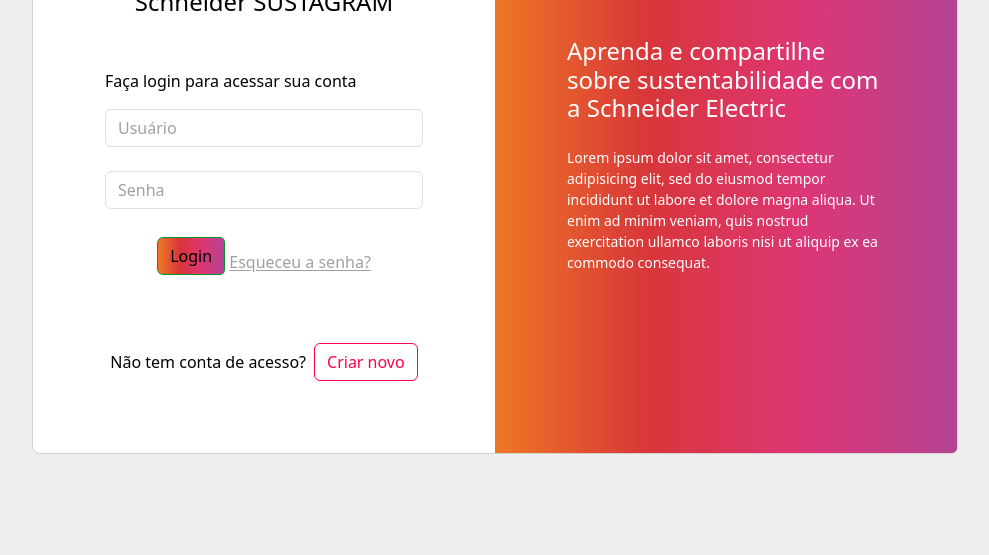
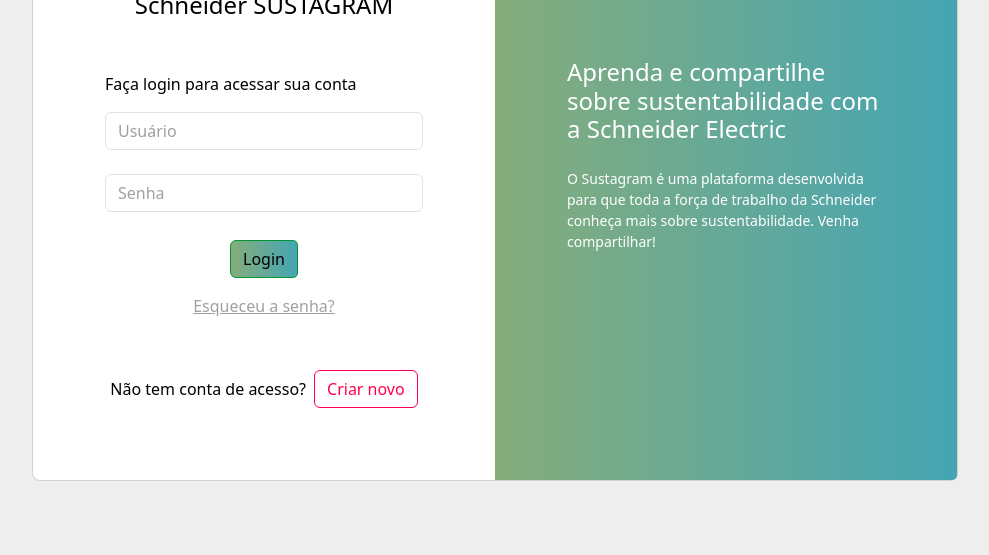
Before and after one commit to victorcesae/challengeschneider, a website: page login.html in a window 1280 px wide. Shown: the part 245-800 px from the top of the page, without its empty margins (145-1134 px from the left). Drawn offline with Linux system fonts and the light colour scheme.

Commit message:
login page 17-08-23 22:24

```diff
--- a/login.html
+++ b/login.html
@@ -21,8 +21,8 @@
 
                                     <div class="text-center">
                                         <img src="img/schneider-logo-8.png"
-                                            style="width: 185px;" alt="logo" padding="25px">
-                                        <h4 class="mt-1 mb-5 pb-1">Schneider SUSTAGRAM</h4>
+                                            style="width: 185px;" alt="logo">
+                                        <h4 class="mt-1 mb-5 pb-1"><br>Schneider SUSTAGRAM</h4>
                                     </div>
 
                                     <form>
@@ -41,9 +41,9 @@
                                         </div>
 
                                         <div class="text-center pt-1 mb-5 pb-1">
-                                            <button class="btn btn-primary btn-block fa-lg gradient-custom-2 mb-3"
-                                                type="button">Login</button>
-                                            <a class="text-muted" href="#!">Esqueceu a senha?</a>
+                                            <a class="btn btn-primary btn-block fa-lg gradient-custom-2 mb-3"
+                                                type="button" href="index.html">Login</a><br>
+                                                <a class="text-muted" href="#!">Esqueceu a senha?</a>
                                         </div>
 
                                         <div class="d-flex align-items-center justify-content-center pb-4">
@@ -58,9 +58,8 @@
                             <div class="col-lg-6 d-flex align-items-center gradient-custom-2">
                                 <div class="text-white px-3 py-4 p-md-5 mx-md-4">
                                     <h4 class="mb-4">Aprenda e compartilhe sobre sustentabilidade com a Schneider Electric</h4>
-                                    <p class="small mb-0">Lorem ipsum dolor sit amet, consectetur adipisicing elit, sed do
-                                        eiusmod tempor incididunt ut labore et dolore magna aliqua. Ut enim ad minim veniam, quis
-                                        nostrud exercitation ullamco laboris nisi ut aliquip ex ea commodo consequat.</p>
+                                    <p class="small mb-0">O Sustagram é uma plataforma desenvolvida para que toda a força
+                                        de trabalho da Schneider conheça mais sobre sustentabilidade. Venha compartilhar!</p>
                                 </div>
                             </div>
                         </div>
```
Also changed, not shown: styles/main.css.
